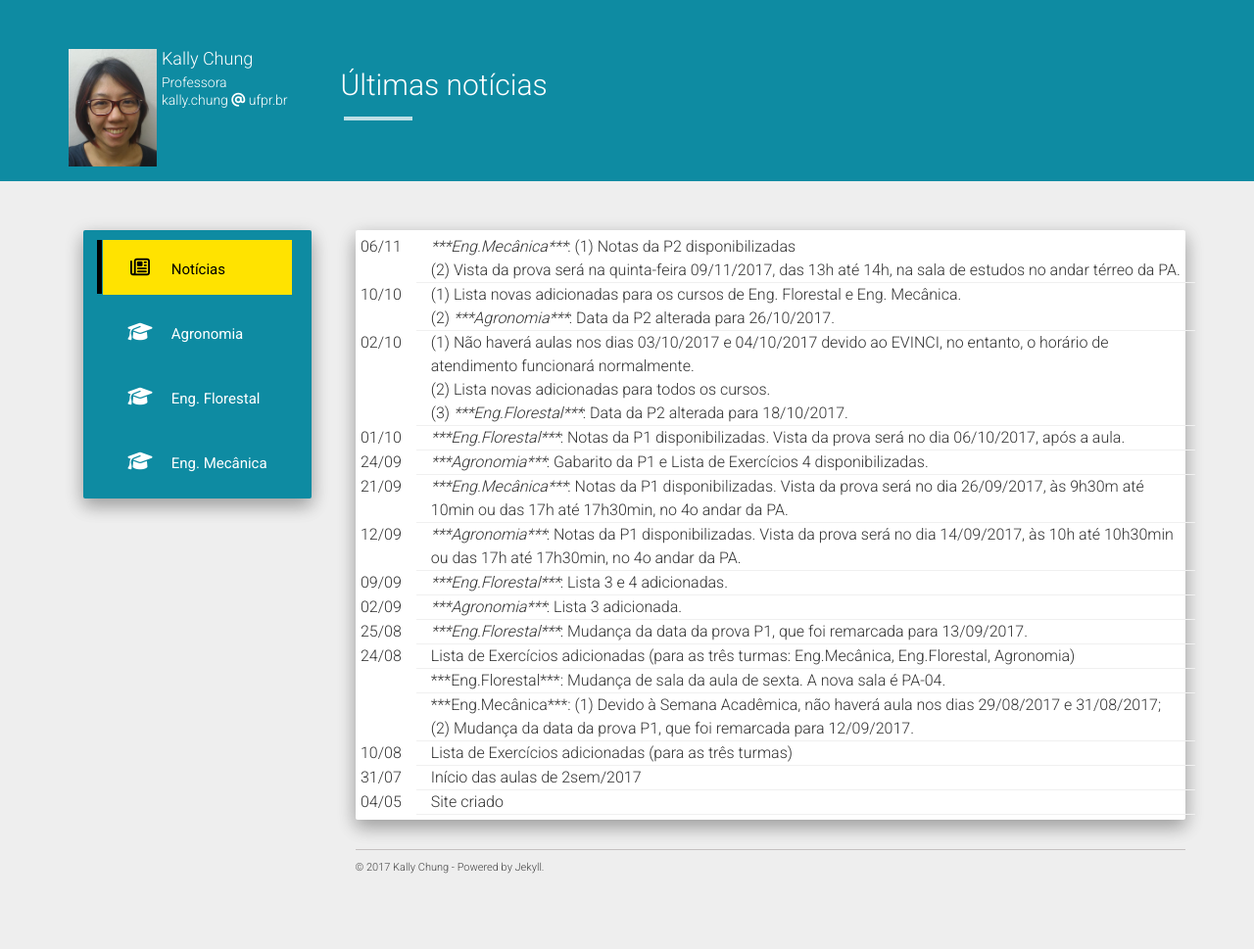
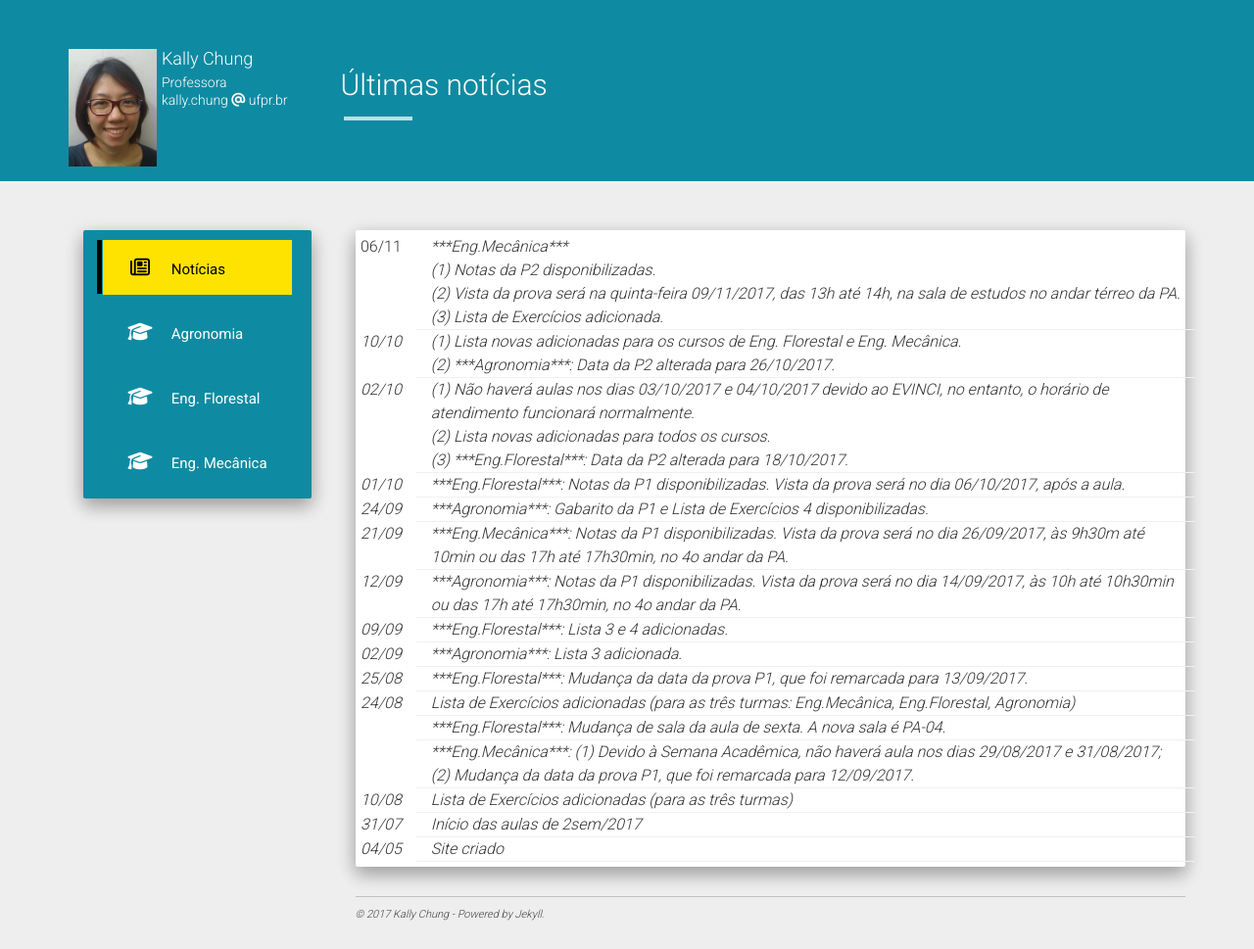
Before and after one commit to chunggnuhc/chunggnuhc.github.io, a Jekyll site: the page built from index.html, in a window 1280 px wide. Shown: the whole page at 98% size. Built offline with Jekyll 4.4.1, drawn with Linux system fonts in a browser that asks for light colours; nearby versions of some CDN libraries; before the commit the page ends 921 px from its top, so only the background shows below that.

Commit message:
Notícias EngMec atualizadas

```diff
--- a/_data/noticias.yml
+++ b/_data/noticias.yml
@@ -1,5 +1,5 @@
 - data: 2017-11-06
-  noticia: "<i>***Eng.Mecânica***</i>: (1) Notas da P2 disponibilizadas<br> (2) Vista da prova será na quinta-feira 09/11/2017, das 13h até 14h, na sala de estudos no andar térreo da PA."
+  noticia: "<i>***Eng.Mecânica***</i:><br>(1) Notas da P2 disponibilizadas. <br>(2) Vista da prova será na quinta-feira 09/11/2017, das 13h até 14h, na sala de estudos no andar térreo da PA.<br>(3) Lista de Exercícios adicionada."
 - data: 2017-10-10
   noticia: "(1) Lista novas adicionadas para os cursos de Eng. Florestal e Eng. Mecânica.<br> (2) <i>***Agronomia***</i>: Data da P2 alterada para 26/10/2017."
 - data: 2017-10-02
```
